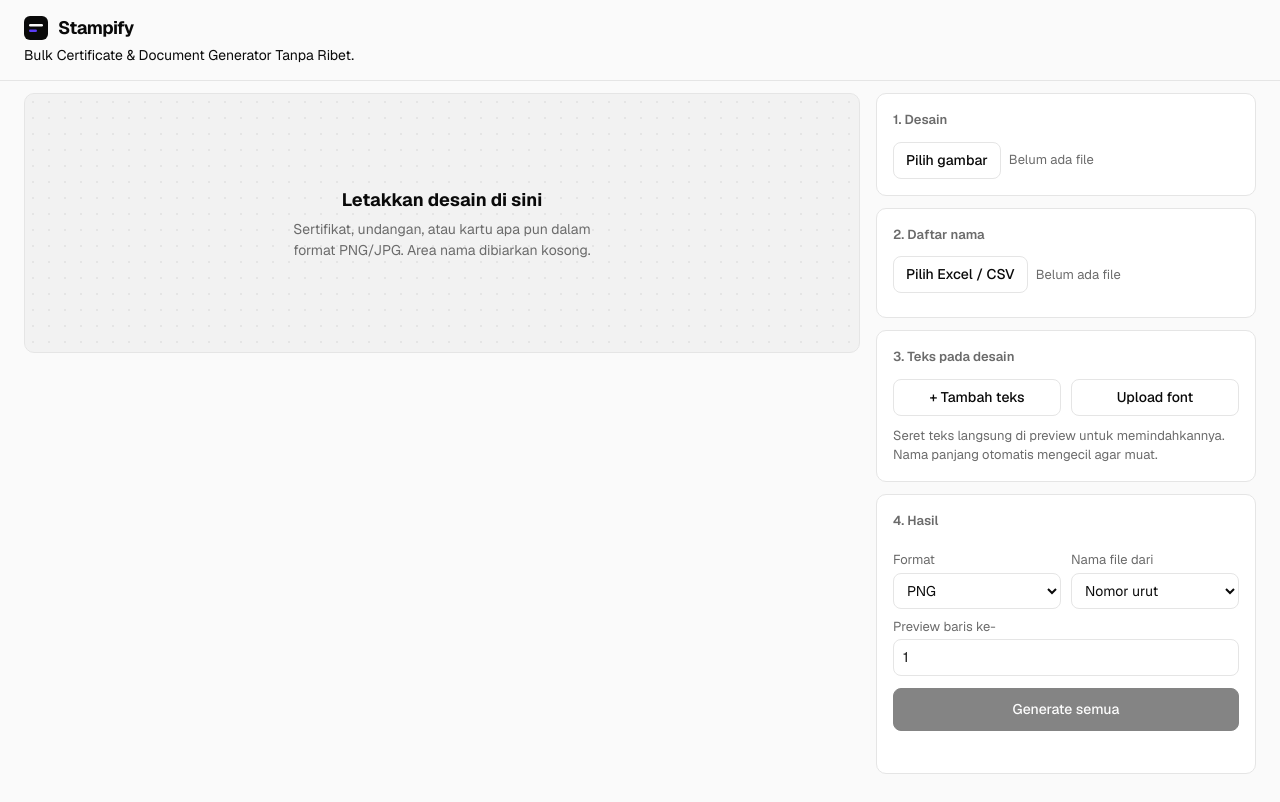
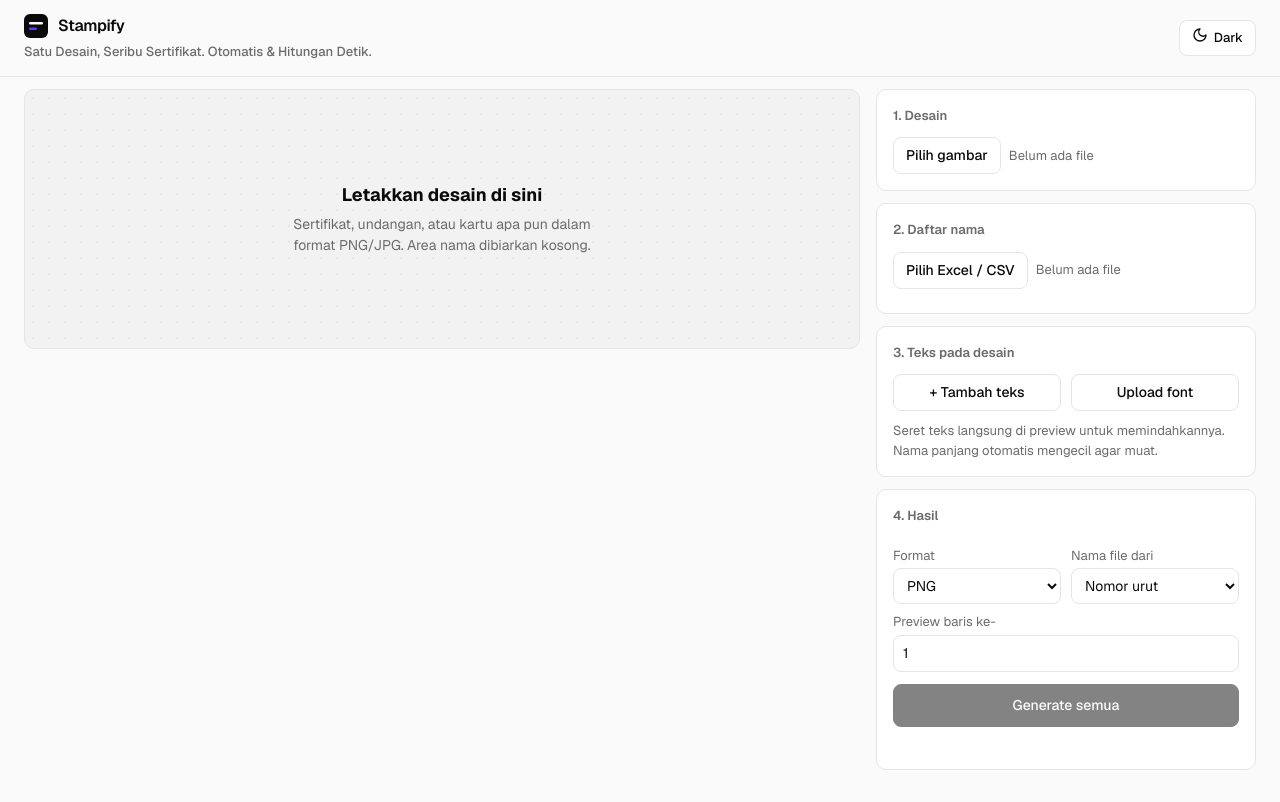
Before and after one commit to SeptianProject/stampify, a plain HTML site: page index.html in a window 1280 px wide. Drawn offline with nearby package versions, Linux system fonts and the light colour scheme.

Commit message:
feat: add mode ligth and dark optimization

```diff
--- a/index.html
+++ b/index.html
@@ -323,17 +323,18 @@
   </head>
   <body>
     <header>
-      <div style="display: flex; flex-direction: column; gap: 4px; width: 100%">
-        <h1
+      <div
         style="
-            font-size: 18px;
-            font-weight: 700;
-            letter-spacing: -0.03em;
           display: flex;
           align-items: center;
+          justify-content: space-between;
+          width: 100%;
+          flex-wrap: wrap;
           gap: 10px;
         ">
-          <svg viewBox="0 0 24 24" width="24" height="24" aria-hidden="true">
+        <div style="display: flex; flex-direction: column; gap: 4px">
+          <h1>
+            <svg viewBox="0 0 24 24" width="22" height="22" aria-hidden="true">
               <rect width="24" height="24" rx="6" fill="currentColor" />
               <rect
                 x="5"
@@ -355,12 +356,47 @@
           <p
             style="
               margin: 0;
-            font-size: 14px;
-            font-weight: 400;
-            color: var(--ink);
+              font-size: 13px;
+              font-weight: 500;
+              color: var(--mute);
             ">
-          Bulk Certificate & Document Generator Tanpa Ribet.
+            Satu Desain, Seribu Sertifikat. Otomatis & Hitungan Detik.
           </p>
+        </div>
+        <button
+          class="btn"
+          id="bTheme"
+          title="Ganti Tema"
+          style="
+            display: flex;
+            align-items: center;
+            gap: 6px;
+            padding: 6px 12px;
+            font-size: 13px;
+          ">
+          <span id="themeIcon">
+            <svg
+              viewBox="0 0 24 24"
+              width="16"
+              height="16"
+              stroke="currentColor"
+              stroke-width="2"
+              fill="none"
+              stroke-linecap="round"
+              stroke-linejoin="round">
+              <circle cx="12" cy="12" r="4"></circle>
+              <path d="M12 2v2"></path>
+              <path d="M12 20v2"></path>
+              <path d="m4.93 4.93 1.41 1.41"></path>
+              <path d="m17.66 17.66 1.41 1.41"></path>
+              <path d="M2 12h2"></path>
+              <path d="M20 12h2"></path>
+              <path d="m6.34 17.66-1.41 1.41"></path>
+              <path d="m19.07 4.93-1.41 1.41"></path>
+            </svg>
+          </span>
+          <span id="themeText">Dark</span>
+        </button>
       </div>
     </header>
     <main>
@@ -895,6 +931,42 @@
       stage.addEventListener("drop", (e) => loadImage(e.dataTransfer.files[0]));
       renderLayers();
       refresh();
+
+      // --- Theme Switcher Logic ---
+      const tBtn = $("bTheme"),
+        tIcon = $("themeIcon"),
+        tText = $("themeText");
+      const sunSvg = `<svg viewBox="0 0 24 24" width="16" height="16" stroke="currentColor" stroke-width="2" fill="none" stroke-linecap="round" stroke-linejoin="round"><circle cx="12" cy="12" r="4"></circle><path d="M12 2v2"></path><path d="M12 20v2"></path><path d="m4.93 4.93 1.41 1.41"></path><path d="m17.66 17.66 1.41 1.41"></path><path d="M2 12h2"></path><path d="M20 12h2"></path><path d="m6.34 17.66-1.41 1.41"></path><path d="m19.07 4.93-1.41 1.41"></path></svg>`;
+      const moonSvg = `<svg viewBox="0 0 24 24" width="16" height="16" stroke="currentColor" stroke-width="2" fill="none" stroke-linecap="round" stroke-linejoin="round"><path d="M12 3a6 6 0 0 0 9 9 9 9 0 1 1-9-9Z"></path></svg>`;
+
+      const savedTheme = localStorage.getItem("theme");
+      if (savedTheme) {
+        document.documentElement.setAttribute("data-theme", savedTheme);
+      }
+
+      function updateThemeUI() {
+        const current = document.documentElement.getAttribute("data-theme");
+        const isDark =
+          current === "dark" ||
+          (!current &&
+            window.matchMedia("(prefers-color-scheme: dark)").matches);
+        if (isDark) {
+          tIcon.innerHTML = sunSvg;
+          tText.textContent = "Light";
+        } else {
+          tIcon.innerHTML = moonSvg;
+          tText.textContent = "Dark";
+        }
+      }
+      updateThemeUI();
+
+      tBtn.onclick = () => {
+        const current = document.documentElement.getAttribute("data-theme");
+        let target = current === "dark" ? "light" : "dark";
+        document.documentElement.setAttribute("data-theme", target);
+        localStorage.setItem("theme", target);
+        updateThemeUI();
+      };
     </script>
   </body>
 </html>
```
Lines whose indentation alone changed are shown as unchanged.
